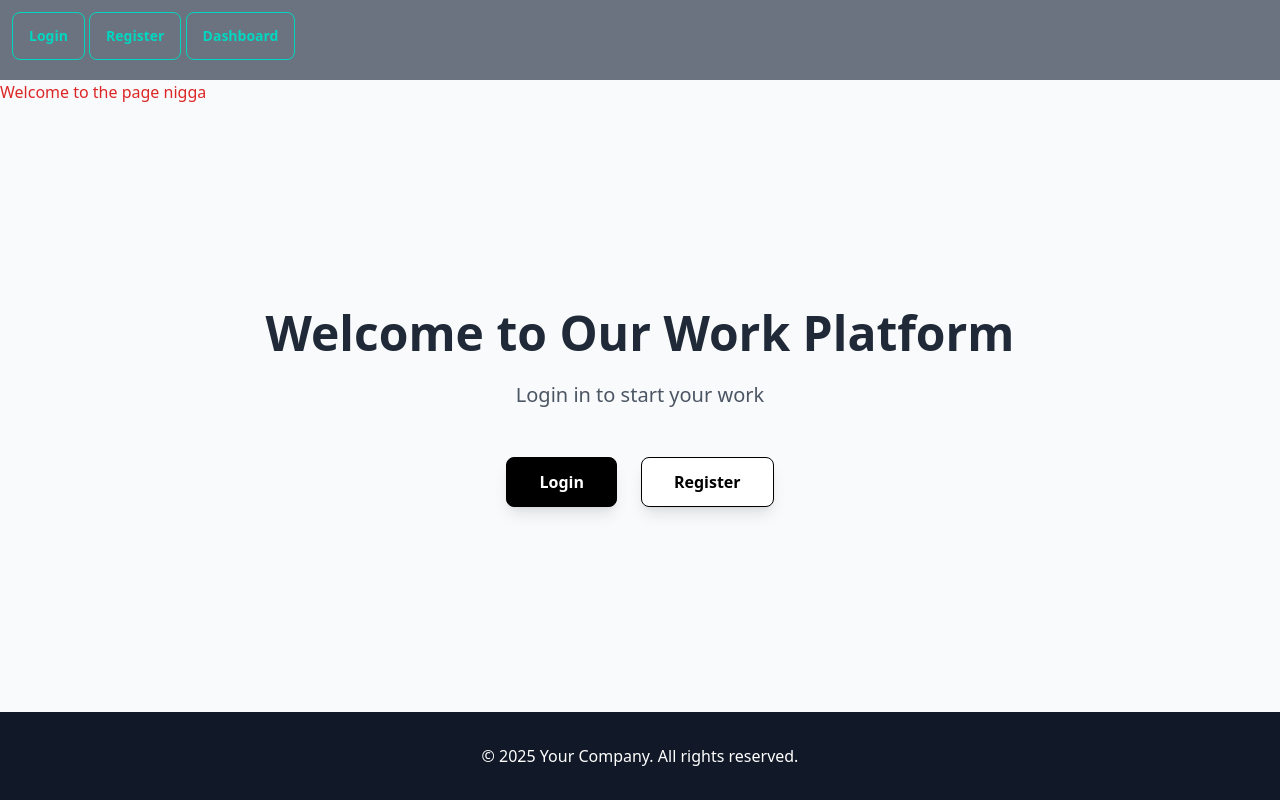
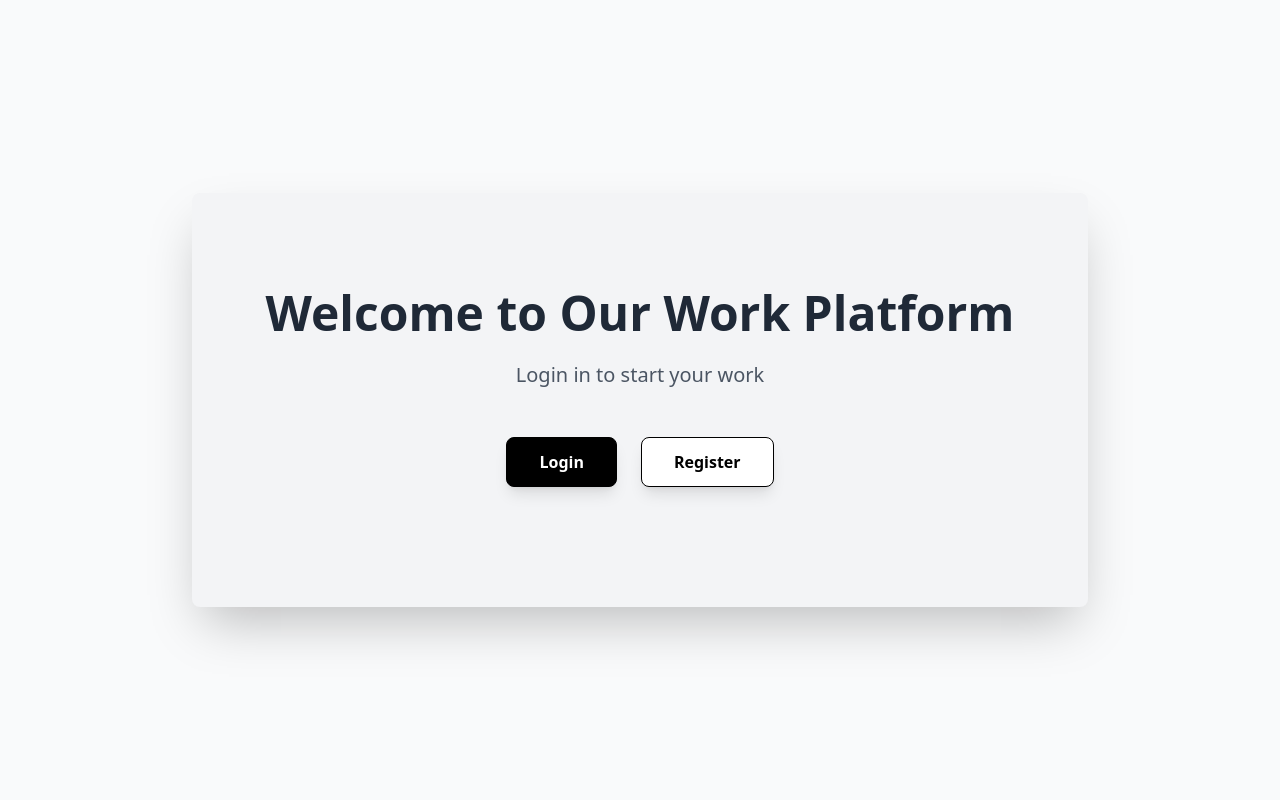
Before and after one commit to kandzaa/Storage_inventory, a PHP site: page / in a window 1280 px wide. Run offline with PHP 8.4, Linux system fonts and the light colour scheme; some libraries are stand-ins or nearby versions.

Commit message:
welcome page

```diff
--- a/view/index.php
+++ b/view/index.php
@@ -1,8 +1,9 @@
 <?php include './components/head.php';?>
-<?php include './components/navbar.php';?>
-    <h1 class="text-red-600">Welcome to the page nigga</h1>
 
-<body class="min-h-screen flex flex-col bg-gray-50 font-sans">
+
+<body class="min-h-screen flex flex-col items-center justify-center bg-gray-50 font-sans">
+
+    <div class="artboard artboard-horizontal phone-5 bg-gray-100 rounded-lg shadow-2xl">
         <div class="container mx-auto px-4 py-24 flex-grow flex flex-col items-center justify-center text-center">
             <h1 class="text-5xl font-bold text-gray-800 mb-6">Welcome to Our Work Platform</h1>
             <p class="text-xl text-gray-600 max-w-2xl mb-12">Login in to start your work</p>
@@ -16,13 +17,8 @@
                 </a>
             </div>
         </div>
+    </div>
 
 
-<footer class="bg-gray-900 text-white py-8">
-    <div class="container mx-auto px-4 text-center">
-        <p>&copy; <?php echo date('Y'); ?> Your Company. All rights reserved.</p>
-    </div>
-</footer>
 
 </body>
-</html>
```
Lines whose indentation alone changed are shown as unchanged.
